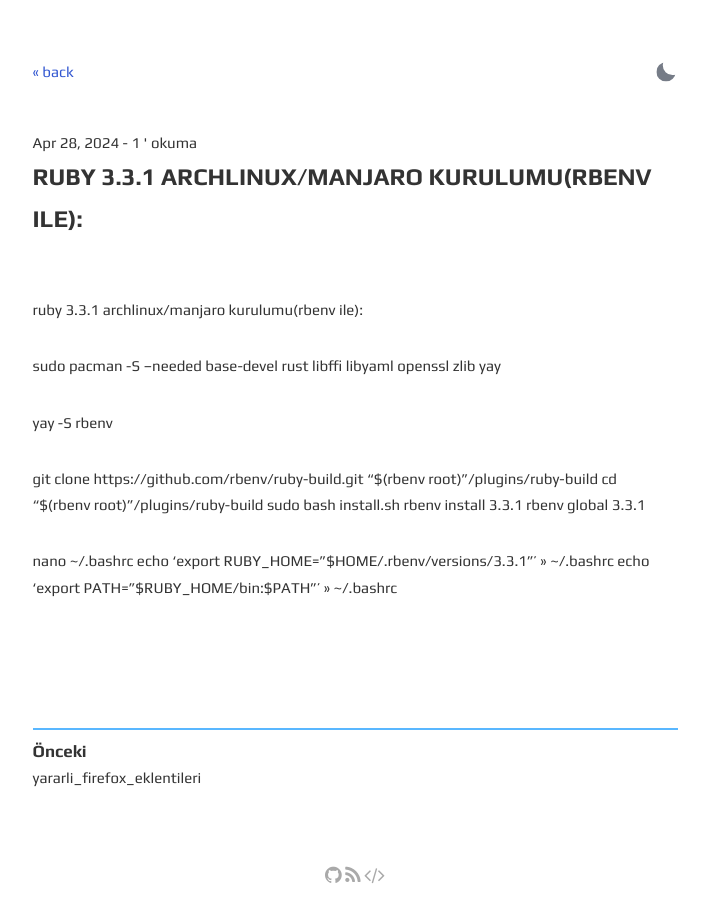
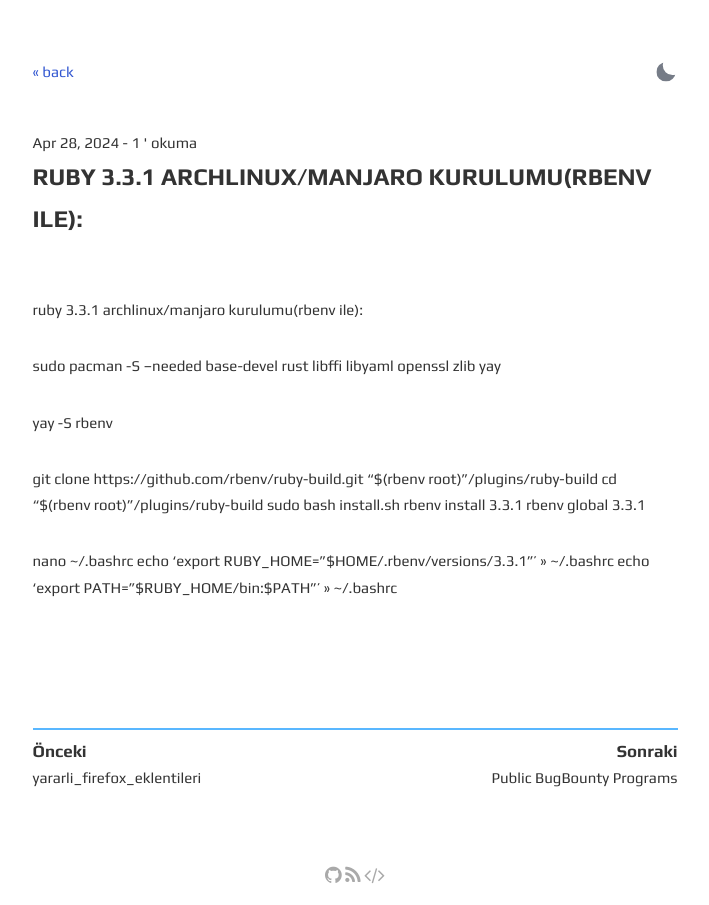
Before and after one commit to fpekdemir/fpekdemir.github.io, a Jekyll site: the page built from _posts/2024-04-28-ruby-331-archlinux-manjaro-kurulumurbenv-ile.md, in a window 1280 px wide. Shown: the whole page, without its empty margins (285-994 px from the left). Built offline with Jekyll 4.4.1, drawn with Linux system fonts in a browser that asks for light colours.

Commit message:
yeni dosya:           _posts/2024-10-18-public-bugbounty-programs.md

```diff
--- a/_config.yml
+++ b/_config.yml
@@ -5,7 +5,7 @@
 lang: tr-TR
 timezone:  Europe/Istanbul
 #repo:  # site repo [optional]
-data-theme: dark # default theme "dark" | "light"
+#data-theme: dark # default theme "dark" | "light"
 #discus-identifier:  # replace with your disqus shortname
 
 author:
--- a/_includes/inline.scss
+++ b/_includes/inline.scss
@@ -1 +1 @@
-@import "main";
+@use "../_sass/_main";
--- a/_sass/_main.scss
+++ b/_sass/_main.scss
@@ -1,3 +1,4 @@
+@use "sass:color";
 *,
 :after,
 :before {
@@ -394,7 +395,7 @@
       color: #a9a9a9;
 
       &:hover {
-        color: darken(#a9a9a9, 25%);
+        color: color.adjust(#a9a9a9, $lightness: -25%);
         transition: color 0.3s ease-in;
       }
     }
--- a/_sass/architect.scss
+++ b/_sass/architect.scss
@@ -1,4 +1,4 @@
 // Placeholder file. If your site uses
 //     @import "{{ site.theme }}";
 // Then using this theme with jekyll-remote-theme will work fine.
-@import "jekyll-theme-architect";
+@use "jekyll-theme-architect";
--- a/_sass/jekyll-theme-architect.scss
+++ b/_sass/jekyll-theme-architect.scss
@@ -1,5 +1,5 @@
-@import "normalize";
-@import "rouge-github";
+@use "normalize";
+@use "rouge-github";
 @import url('https://fonts.googleapis.com/css?family=Architects+Daughter');
 
 /* LAYOUT STYLES */
--- a/assets/css/style.scss
+++ b/assets/css/style.scss
@@ -1,4 +1,4 @@
 ---
 ---
 
-@import 'jekyll-theme-architect';
+@use 'jekyll-theme-architect';
```
Also changed, not shown: Gemfile (+8 -2 lines), _posts/2024-10-18-public-bugbounty-programs.md (added, +7 -0 lines), Gemfile.lock.
